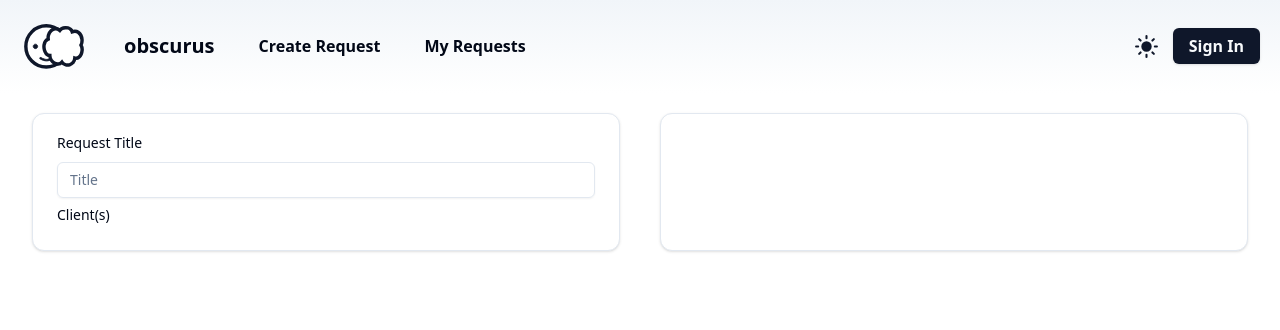
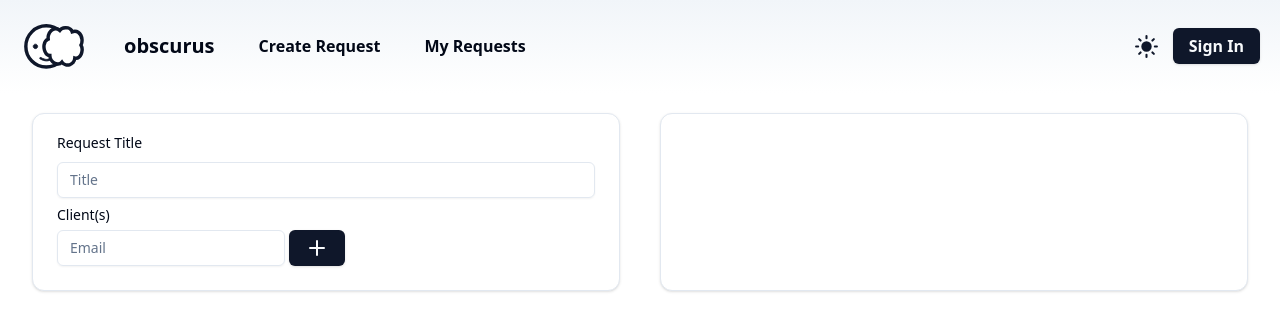
Before and after one commit to COSC-499-W2023/year-long-project-team-9, a Next.js app in the folder app/front-end/: page /CreateRequest3 in a window 1280 px wide. Shown: the top 330 px of the page. Built offline with nearby package versions, Linux system fonts and the light colour scheme.

Commit message:
Added dynamic client inputs to form
See title.

```diff
--- a/app/front-end/src/pages/CreateRequest3.tsx
+++ b/app/front-end/src/pages/CreateRequest3.tsx
@@ -8,7 +8,7 @@ import { useFieldArray,useForm } from 'react-hook-form';
 import * as z from 'zod';
 import { useRouter } from 'next/router';
 import { cn } from "@/lib/utils"
-import { Form,FormControl,FormDescription,FormField,FormItem,FormLabel,FormMessage } from "@/components/ui/form"
+import { Form,FormControl,FormField,FormItem,FormLabel,FormMessage } from "@/components/ui/form"
 import { Card, CardContent, CardDescription, CardFooter, CardHeader, CardTitle } from '@/components/ui/card';
 import { Input } from '@/components/ui/input';
 import { Button } from '@/components/ui/button';
@@ -67,7 +67,7 @@ export default function CreateRequest() {
         mode:'onChange',
     })
     {/*Control the number and format of fields in the clients array*/}
-    const { fields,append } = useFieldArray({
+    const { fields,append,remove } = useFieldArray({
         name:'clients',
         control:requestForm.control,
     })
@@ -94,7 +94,7 @@ export default function CreateRequest() {
                                             <FormItem>
                                                 <FormLabel>Request Title</FormLabel>
                                                 <FormControl>
-                                                    <Input placeholder='Title' {...field}/>
+                                                    <Input placeholder='Title' required {...field}/>
                                                 </FormControl>
                                                 <FormMessage/>
                                             </FormItem>
@@ -103,19 +103,29 @@ export default function CreateRequest() {
                                 </div>
                                 {/*Code for the Client email input*/}
                                 <div id='requestClients'>
+                                    <Label>Client(s)</Label>
                                     {fields.map((field,index) => (
+                                        <div key={index} className='flex pt-1 gap-1'>
                                             <FormField
                                                 control={requestForm.control}
                                                 key={field.id}
                                                 name={`clients.${index}.value`}
                                                 render={({field}) => (
                                                     <FormItem>
-                                                    <FormLabel className={cn(index !== 0 && "sr-only")}>
-                                                        Client(s)
-                                                    </FormLabel>
+                                                        <FormControl>
+                                                            <Input placeholder='Email' required {...field}/>
+                                                        </FormControl>
+                                                        <FormMessage/>
                                                     </FormItem>
                                                 )}
                                             />
+                                            {fields.length-1 === index && fields.length < 10 && (
+                                                <Button type='button' onClick={() => append({value:''})}><Plus/></Button>
+                                            )}
+                                            {fields.length-1 != index && fields.length > 1 && (
+                                                <Button type='button' onClick={() => remove(index)}><X/></Button>
+                                            )}
+                                        </div>
                                     ))}
                                 </div>
                             </CardContent>
```
Lines whose indentation alone changed are shown as unchanged.
